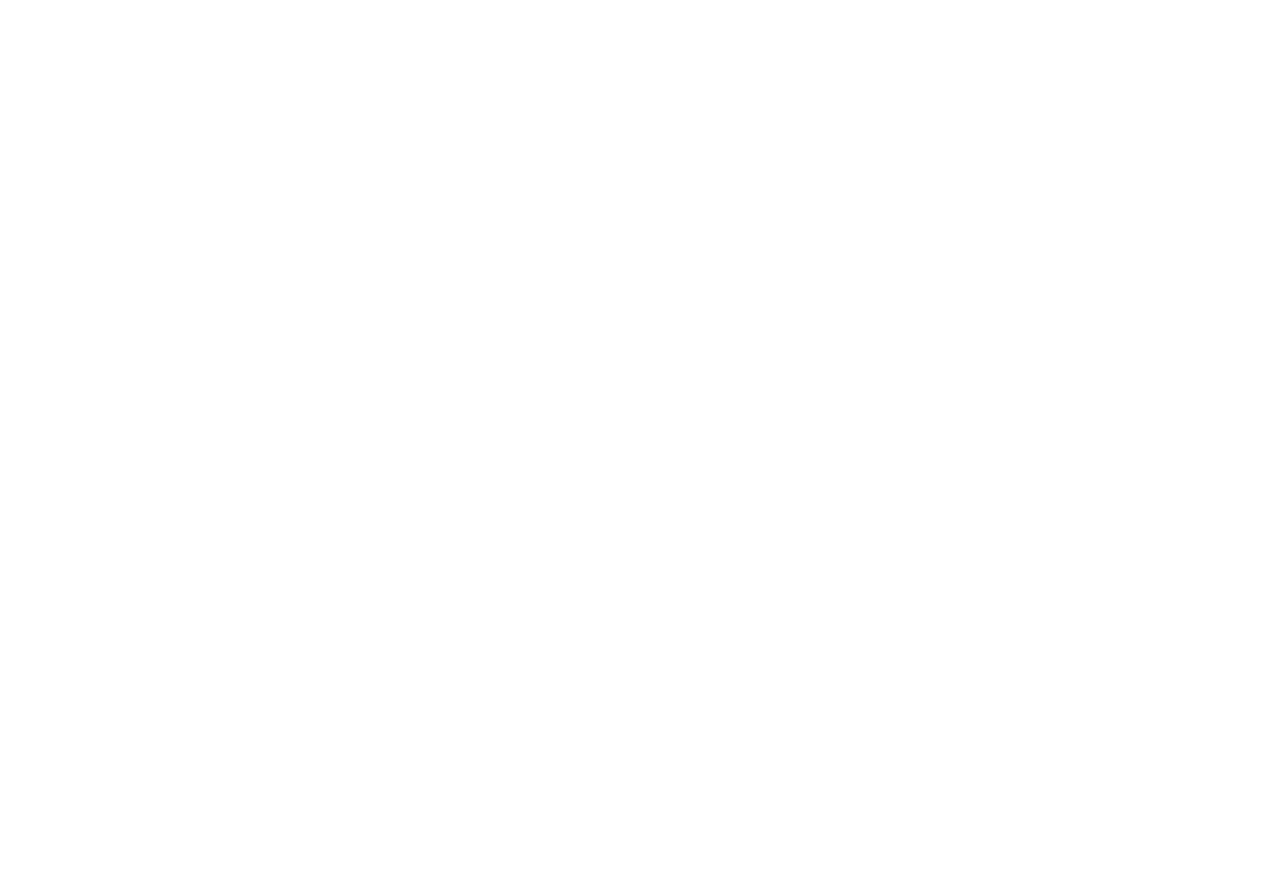
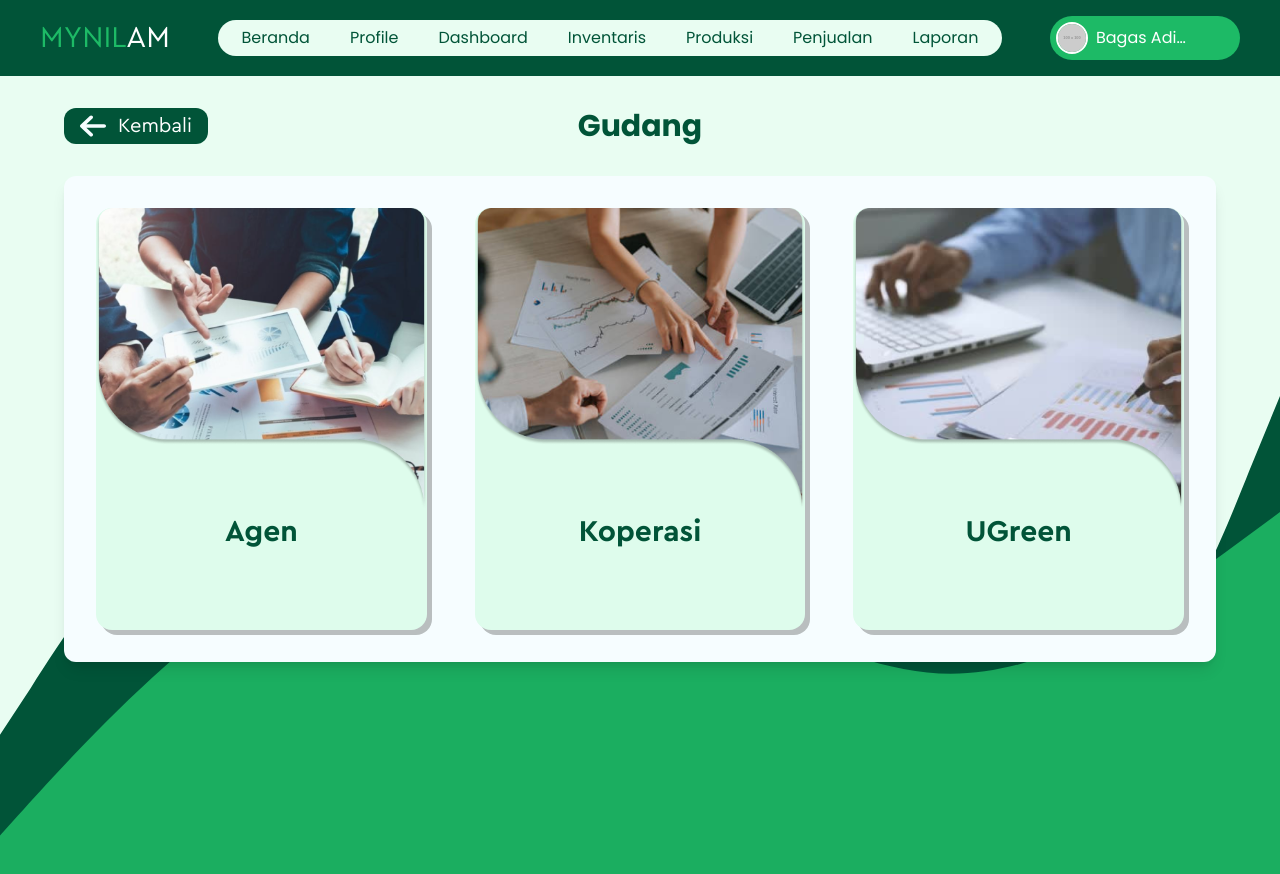
Before and after one commit to saptadi73/fe-mynilam-new, a Vue app: page /inventaris/daftar-gudang in a window 1280 px wide. Before the commit this address had no page. Before the commit the page ends 800 px from the top, so only its background shows below. Built offline with nearby package versions, Linux system fonts and the light colour scheme.

Commit message:
feat(inventaris): add daftar gudang page

```diff
--- /dev/null
+++ b/src/pages/inventaris/DaftarGudang.vue
@@ -0,0 +1,41 @@
+<template>
+  <div class="bg-image-wave">
+    <BaseHeaderTitle title="Gudang" />
+    <div class="bg-[#F6FDFF] rounded-xl shadow-lg p-8 grid grid-cols-12 gap-x-12">
+      <div class="col-span-4">
+        <div
+          class="mitra-card bg-[#DEFCEC] hover:bg-slate-200 transition-transform hover:scale-105 duration-300 ease-in-out rounded-2xl cursor-pointer pb-20"
+        >
+          <img src="@/assets/images/mitra-agen.png" alt="Mitra Agen" />
+          <h1 class="text-3xl text-primary font-cera font-bold text-center">Agen</h1>
+        </div>
+      </div>
+      <div class="col-span-4">
+        <div
+          class="mitra-card bg-[#DEFCEC] hover:bg-slate-200 transition-transform hover:scale-105 duration-300 ease-in-out rounded-2xl cursor-pointer pb-20"
+        >
+          <img src="@/assets/images/mitra-koperasi.png" alt="Mitra Koperasi" />
+          <h1 class="text-3xl text-primary font-cera font-bold text-center">Koperasi</h1>
+        </div>
+      </div>
+      <div class="col-span-4">
+        <div
+          class="mitra-card bg-[#DEFCEC] hover:bg-slate-200 transition-transform hover:scale-105 duration-300 ease-in-out rounded-2xl cursor-pointer pb-20"
+        >
+          <img src="@/assets/images/mitra-ugreen.png" alt="Mitra Ugreen" />
+          <h1 class="text-3xl text-primary font-cera font-bold text-center">UGreen</h1>
+        </div>
+      </div>
+    </div>
+  </div>
+</template>
+
+<script setup lang="ts">
+import BaseHeaderTitle from '@/components/BaseHeaderTitle.vue'
+</script>
+
+<style scoped>
+.mitra-card {
+  box-shadow: 5px 5px rgba(0, 0, 0, 0.25);
+}
+</style>
--- a/src/router/index.ts
+++ b/src/router/index.ts
@@ -75,6 +75,11 @@
         path: 'inventaris',
         children: [
           {
+            path: 'daftar-gudang',
+            name: 'Daftar Gudang',
+            component: () => import('../pages/inventaris/DaftarGudang.vue'),
+          },
+          {
             path: 'laporan-pergerakan-barang',
             name: 'Laporan Pergerakan Barang',
             component: () => import('../pages/inventaris/LaporanPergerakanBarang.vue'),
```
